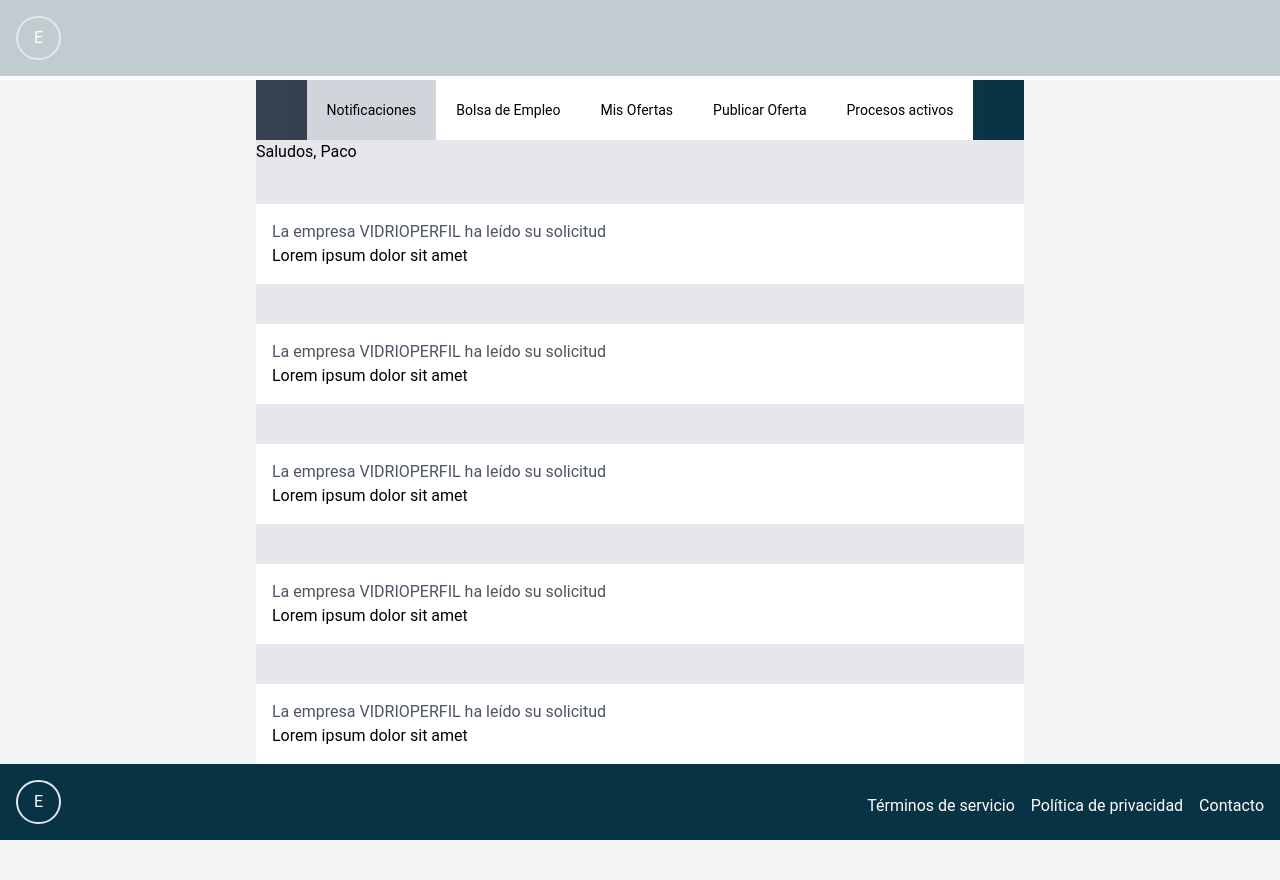
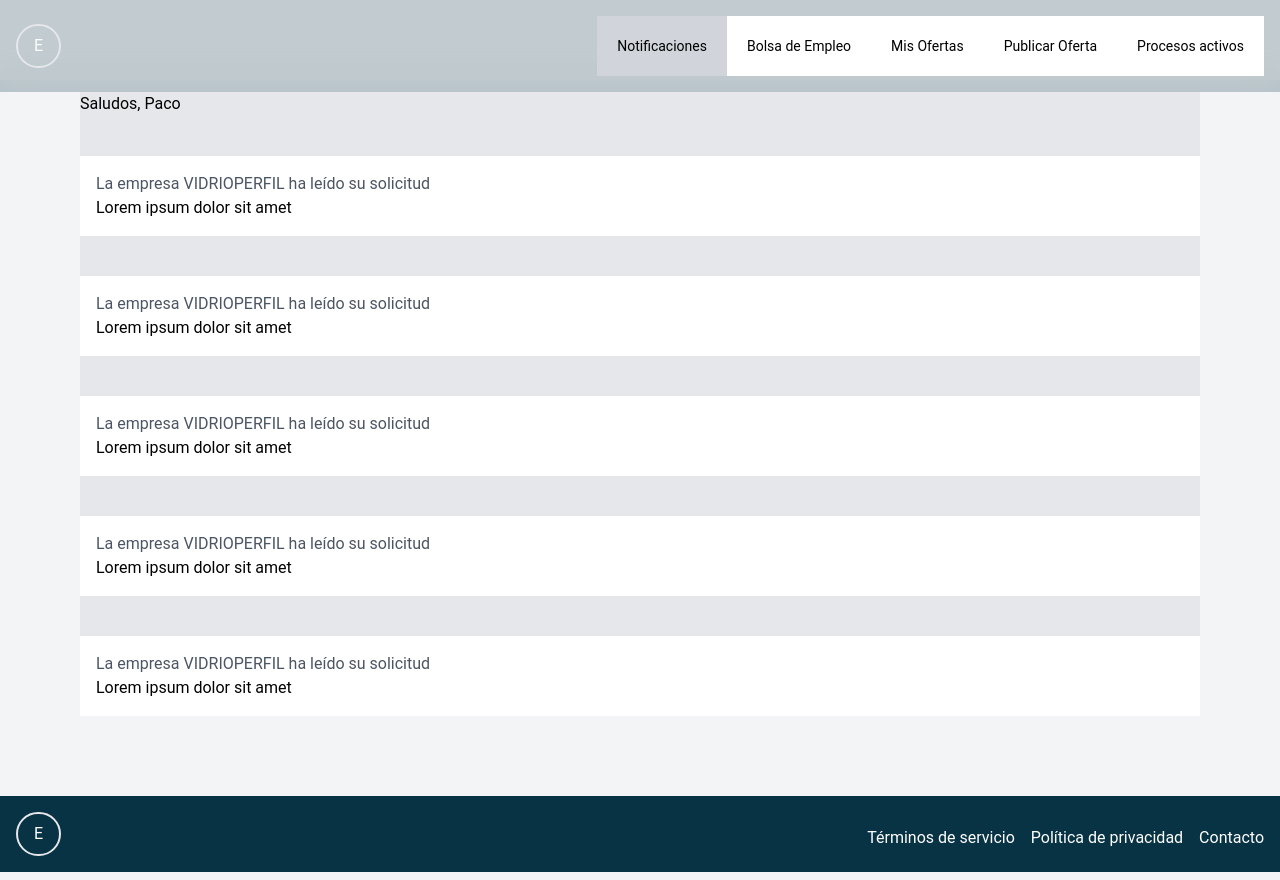
Before and after one commit to frankgimeno3/empleotecnicfront, a Next.js app: page /dashboard in a window 1280 px wide. Built offline with nearby package versions, Linux system fonts and the light colour scheme.

Commit message:
paso a nav loged in contenido y funcionalidad

```diff
--- a/pages/dashboard.tsx
+++ b/pages/dashboard.tsx
@@ -63,9 +63,8 @@ export default function Dashboard() {
             E
           </button>
         </Link>
-      </nav>
-      <div style={{ margin: "0 20vw" }}>
-        <div className="flex flex-col items-center  font-mono text-sm bg-gradient-to-r from-gray-700 to-cyan-950 mt-20">
+        {/* <div style={{ margin: "0 20vw" }} > */}
+        <div className="flex flex-col items-center  font-mono text-sm bg-gradient-to-r from-gray-700 to-cyan-950 ">
           {isSMorMD && (
             <div className="relative" ref={menuRef}>
               <Image
@@ -174,6 +173,8 @@ export default function Dashboard() {
             </div>
           )}
         </div>
+      </nav>
+      <div className="mt-20 p-20 pt-3">
         {renderComponent("Notificaciones", <Notificaciones />)}
         {renderComponent("BolsaDeEmpleo", <BolsaDeEmpleo />)}
         {renderComponent("MisOfertas", <MisOfertas />)}
@@ -184,7 +185,7 @@ export default function Dashboard() {
             width: 0%;
           }
         `}</style>
-      </div>
+        </div>
     </>
   );
 }
```
